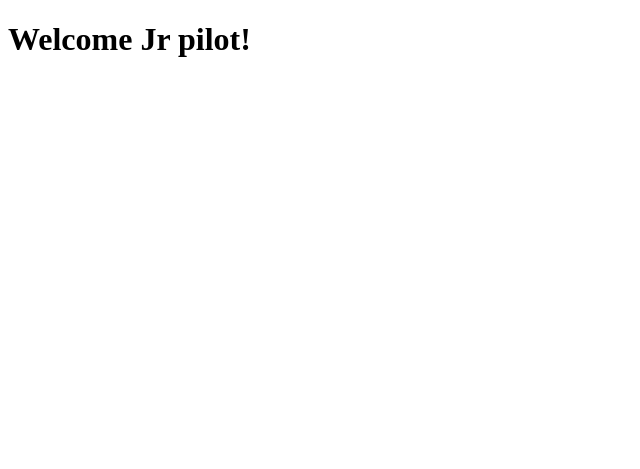
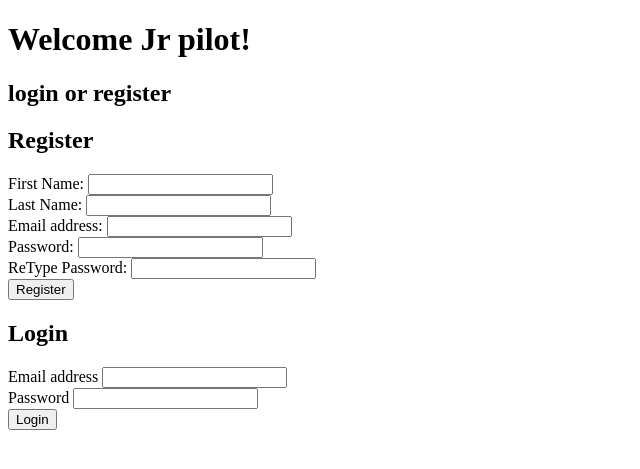
Before and after one commit to Cprieto818/fullstack-review, a Python web app: template flask_app/templates/index.html in a window 1280 px wide. Shown: the top 469 px of the page, without its empty margins (0-640 px from the left). Run offline with Jinja, Linux system fonts and the light colour scheme; the template is opened without the code that fills it, so the values that code supplies are empty.

Commit message:
first review commit

```diff
--- a/flask_app/templates/index.html
+++ b/flask_app/templates/index.html
@@ -9,5 +9,68 @@
     <h1>
         Welcome Jr pilot!
     </h1>
+    <div>
+        <h2>login or register </h2>
+    </div>
+    <div class="d-flex justify-content-around">
+        <form action="/register" method="post" class="col-4 p-4 bg-dark text-light">
+            <h2 class="text-primary">Register</h2>
+            {% with messages = get_flashed_messages(category_filter=['register']) %}
+                {% if messages %}
+                <div class="alert alert-danger" role="alert">
+                        {% for message in messages %}
+                        <p>{{message}}</p>
+                        {% endfor %}
+                </div>
+                {% endif %}
+            {% endwith %}
+            <div class="mb-3">
+                <label for="first_name" class="form-label">First Name:</label>
+                <input type="text" class="form-control" name="first_name">
+            </div>
+            <div class="mb-3">
+                <label for="last_name" class="form-label">Last Name:</label>
+                <input type="text" class="form-control" name="last_name">
+            </div>
+            <div class="mb-3">
+                <label for="email" class="form-label">Email address:</label>
+                <input type="text" class="form-control" name="email">
+
+            </div>
+            <div class="mb-3">
+                <label for="password" class="form-label">Password:</label>
+                <input type="password" class="form-control" name="password">
+            </div>
+            <div class="mb-3">
+                <label for="confirm" class="form-label">ReType Password:</label>
+                <input type="password" class="form-control" name="confirm">
+            </div>
+            <input type="submit" value="Register" class="btn btn-primary">
+        </form>
+
+        <form action="/login" method="post" class="col-4 p-4 bg-dark text-light">
+            <h2 class="text-primary">Login</h2>
+            {% with messages = get_flashed_messages(category_filter=['login']) %}
+                {% if messages %}
+                <div class="alert alert-danger" role="alert">
+                    <strong>Flash Login Error!</strong>
+                        {% for message in messages %}
+                        <p>{{message}}</p>
+                        {% endfor %}
+                </div>
+                {% endif %}
+            {% endwith %}
+            <div class="mb-3">
+                <label for="email" class="form-label">Email address</label>
+                <input type="email" class="form-control" name="email" aria-describedby="emailHelp">
+            </div>
+            <div class="mb-3">
+                <label for="password" class="form-label">Password</label>
+                <input type="password" class="form-control" name="password">
+            </div>
+            <button type="submit" value="Login" class="btn btn-primary">Login</button>
+
+        </form>
+
 </body>
 </html>
```
